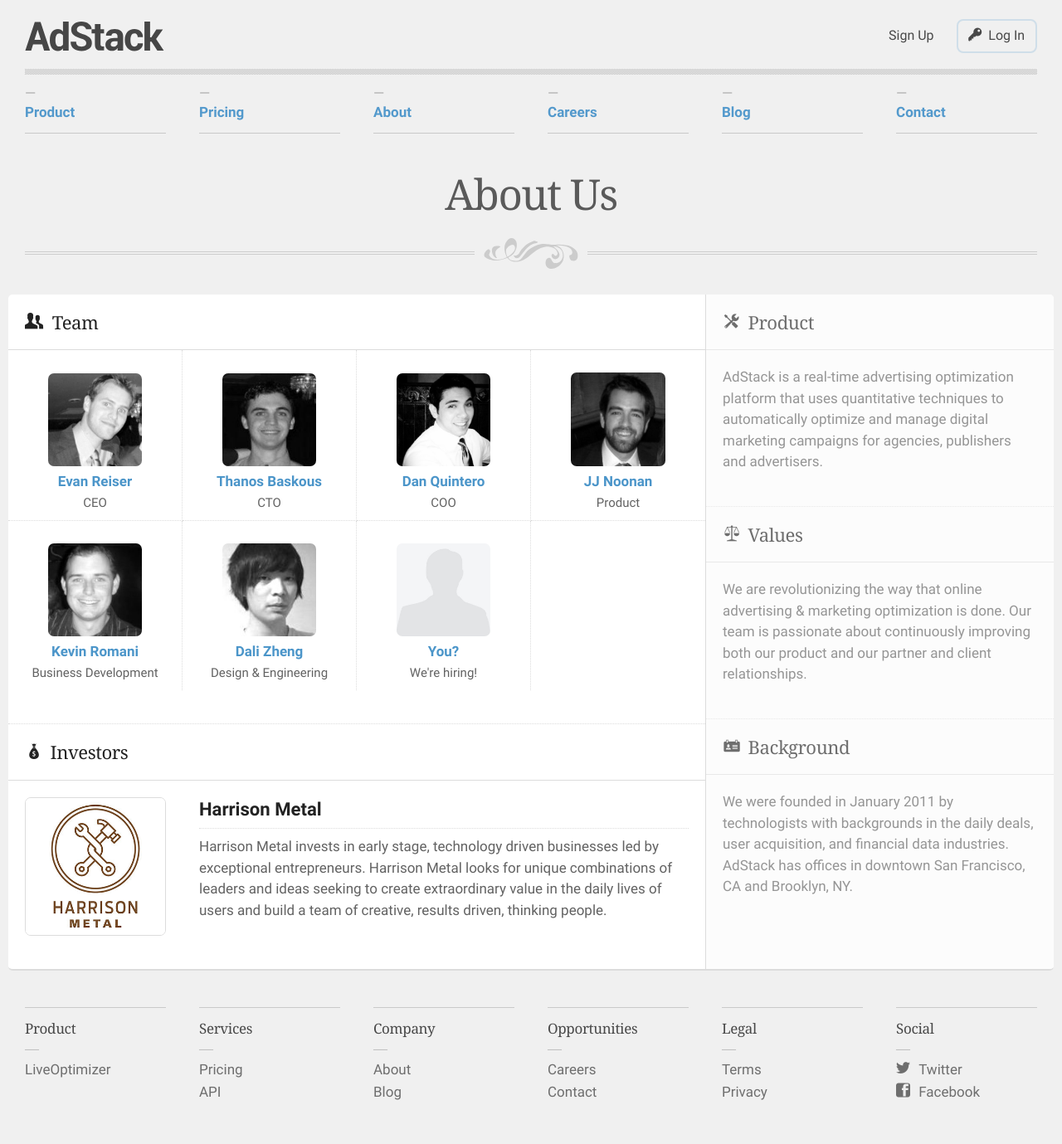
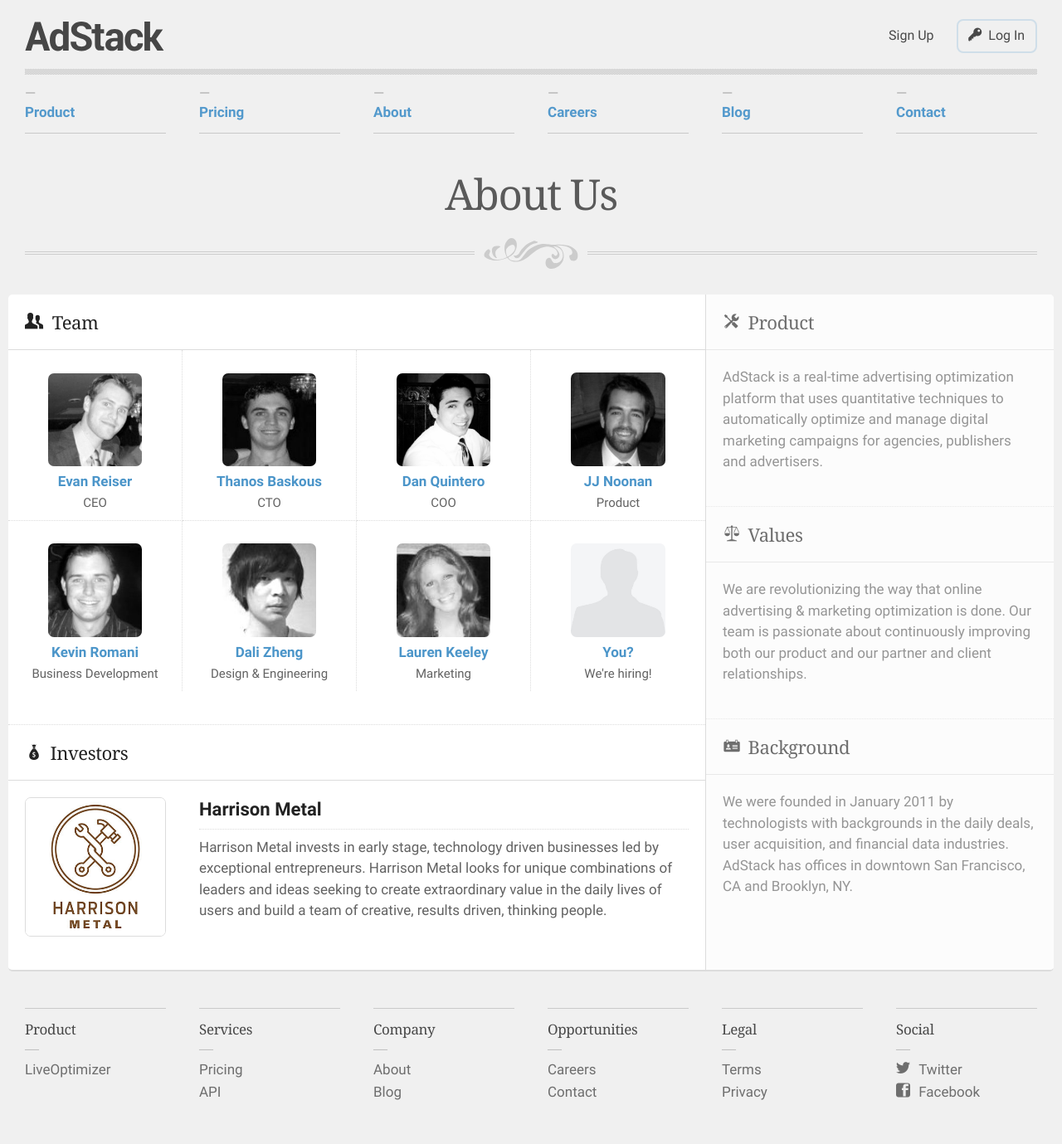
Before and after one commit to AdStack/adstack.github.io, a Jekyll site: the page built from _posts/2013-02-08-about.html, in a window 1280 px wide. Shown: the whole page at 83% size. Built offline with Jekyll 4.4.1, drawn with Linux system fonts in a browser that asks for light colours; some web fonts are replaced.

Commit message:
adding Lauren Keeley to the team

```diff
--- a/_posts/2013-02-08-about.html
+++ b/_posts/2013-02-08-about.html
@@ -42,6 +42,11 @@
 						<p>Design &amp; Engineering</p>
 					</div>
 					<div class="member">
+						<img src="/media/about/lauren-keeley.jpg" alt="Lauren Keeley" title="Lauren designs products and runs the media business at AdStack. With a background in digital media, marketing, and product design Lauren is excited to create great user experiences and spread the AdStack message.">
+						<h3><a href="http://www.linkedin.com/pub/lauren-keeley/b/650/803">Lauren Keeley</a></h3>
+						<p>Marketing</p>
+					</div>
+					<div class="member">
 						<img src="/media/about/blank.jpg" alt="You?">
 						<h3><a href="/careers/">You?</a></h3>
 						<p>We're hiring!</p>
```
Also changed, not shown: media/about/lauren-keeley.jpg (added).
